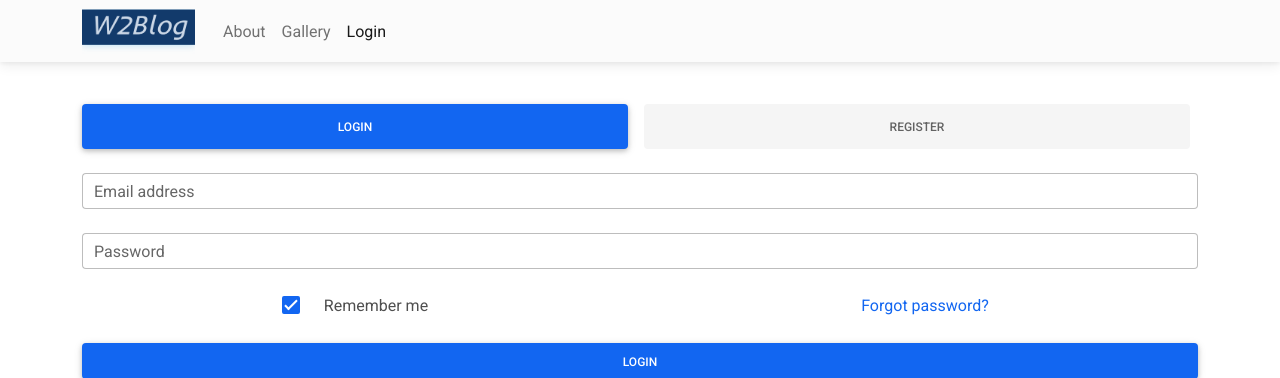
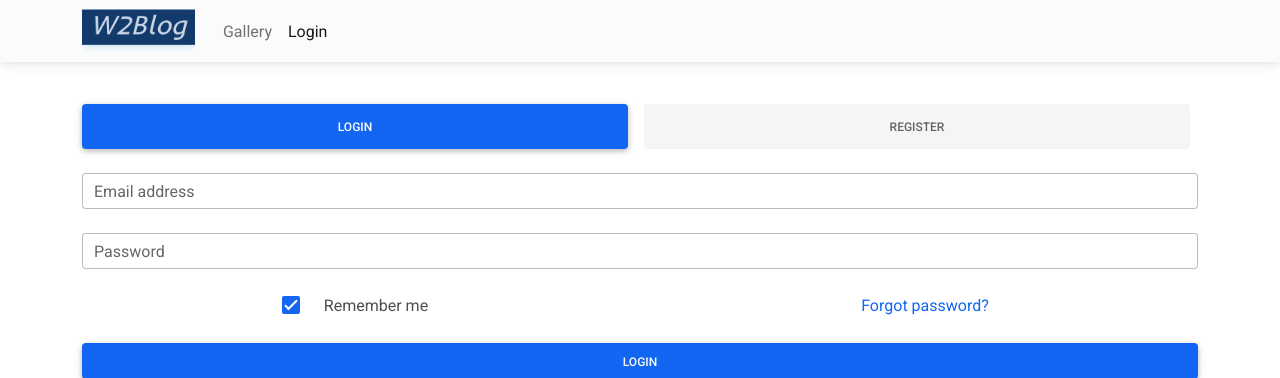
Before and after one commit to Metleb1996/W2Blog, a Flask app: page /lr in a window 1280 px wide. Shown: the top 378 px of the page. Run offline with Flask 2, Linux system fonts and the light colour scheme; some libraries are stand-ins or nearby versions.

```diff
--- a/templates/base.html
+++ b/templates/base.html
@@ -62,10 +62,6 @@
           </a>
           <!-- Left links -->
           <ul class="navbar-nav me-auto mb-2 mb-lg-0">
-            <li class="nav-item">
-              <a class="nav-link{% if request.path == '/about' %} active{% endif %}"
-                href="{{url_for('about')}}">About</a>
-            </li>
             <li class="nav-item">
               <a class="nav-link{% if request.path == '/gallery' %} active{% endif %}"
                 href="{{url_for('gallery')}}">Gallery</a>
```
